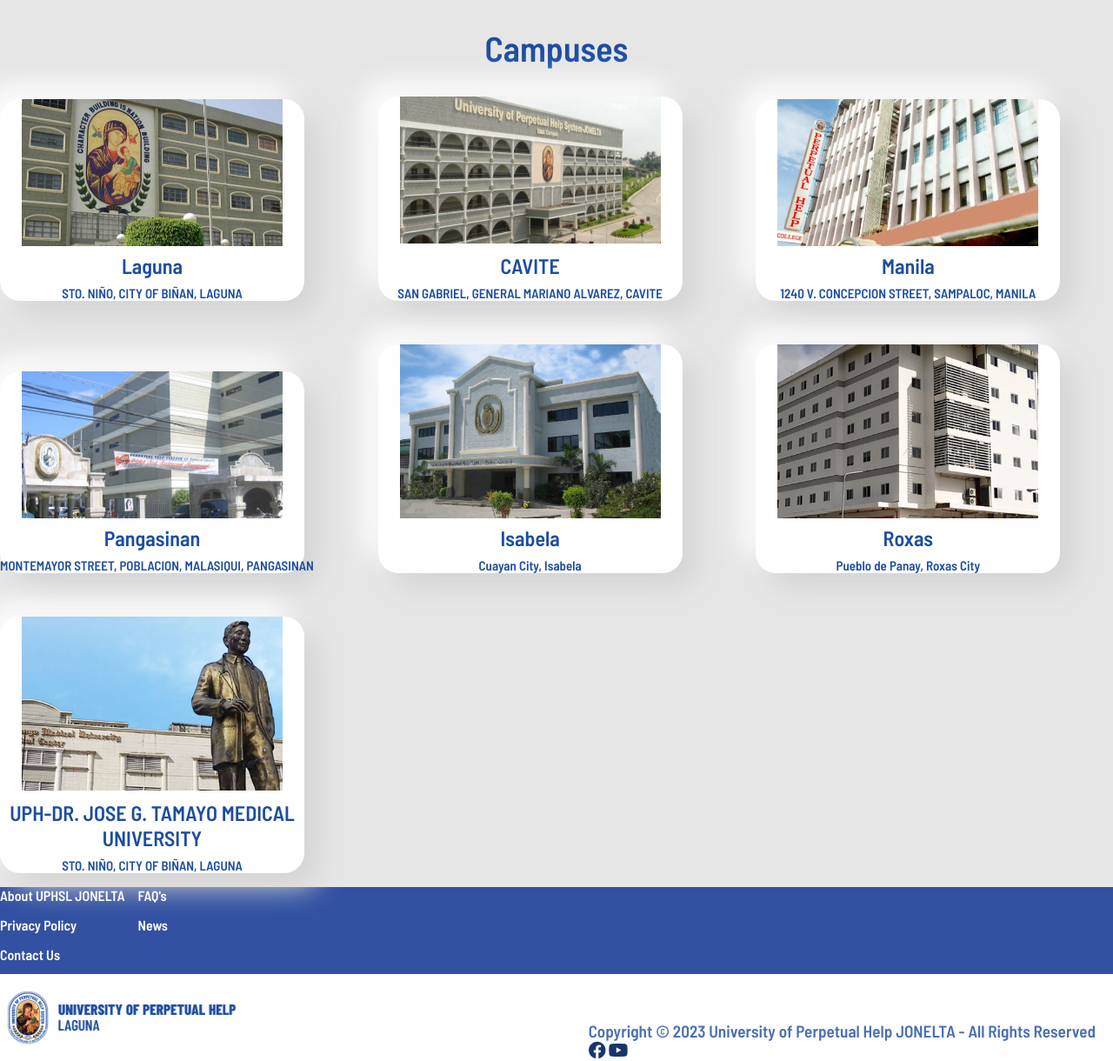
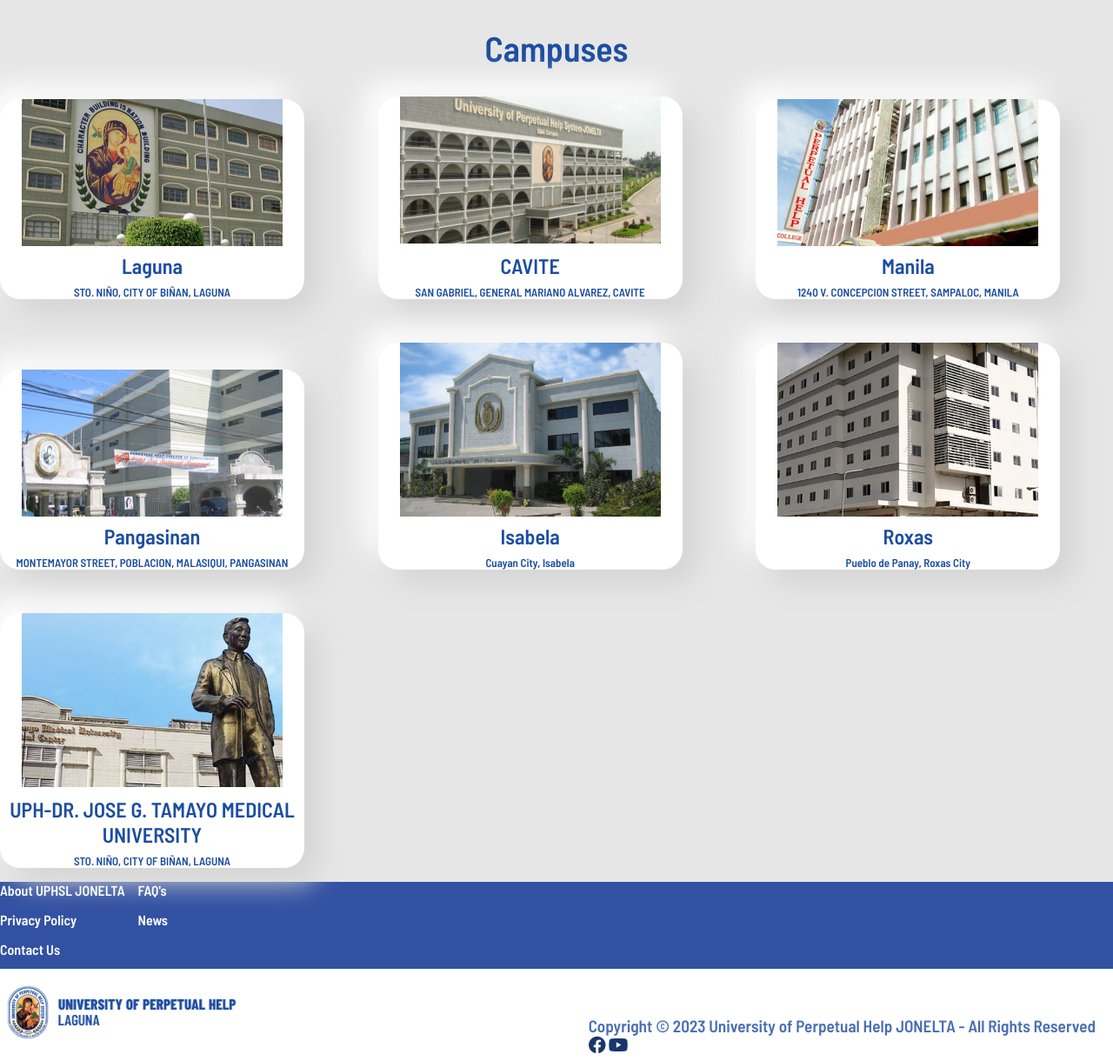
Before and after one commit to PerpetualWebAdmin/Perpetual, a PHP site: page / in a window 1280 px wide. Shown: the part 1879-3099 px from the top of the page at 87% size. Run offline with PHP 8.4, Linux system fonts and the light colour scheme; some libraries are stand-ins or nearby versions.

Commit message:
Location/Changes

```diff
--- a/index.html
+++ b/index.html
@@ -377,7 +377,7 @@
               </div>
 
               <h2 class="camp-lag-title">Laguna</h2>
-              <p class="camp-lag-loc">STO. NIÑO, CITY OF BIÑAN, LAGUNA</p>
+              <p class="camp-loc">STO. NIÑO, CITY OF BIÑAN, LAGUNA</p>
             </div>
             <!--End of Binan Laguna Branch-->
 
@@ -393,7 +393,7 @@
               </div>
 
               <h2 class="camp-gma-title">CAVITE</h2>
-              <p class="camp-gma-loc">
+              <p class="camp-loc">
                 SAN GABRIEL, GENERAL MARIANO ALVAREZ, CAVITE
               </p>
             </div>
@@ -410,7 +410,7 @@
               </div>
 
               <h2 class="camp-sampaloc-title">Manila</h2>
-              <p class="camp-sampaloc-loc">
+              <p class="camp-loc">
                 1240 V. CONCEPCION STREET, SAMPALOC, MANILA
               </p>
             </div>
@@ -427,7 +427,7 @@
               </div>
 
               <h2 class="camp-pangasinan-title">Pangasinan</h2>
-              <p class="camp-pangasinan-loc">
+              <p class="camp-loc">
                 MONTEMAYOR&nbsp;STREET,&nbsp;POBLACION,&nbsp;MALASIQUI,&nbsp;PANGASINAN
               </p>
             </div>
@@ -443,7 +443,7 @@
               </div>
 
               <h2 class="camp-isabela-title">Isabela</h2>
-              <p class="camp-isabela-loc">Cuayan City, Isabela</p>
+              <p class="camp-loc">Cuayan City, Isabela</p>
             </div>
             <!--End of Cauayan Isabela Branch-->
 
@@ -458,7 +458,7 @@
               </div>
 
               <h2 class="camp-roxas-title">Roxas</h2>
-              <p class="camp-roxas-loc">Pueblo de Panay, Roxas City</p>
+              <p class="camp-loc">Pueblo de Panay, Roxas City</p>
             </div>
             <!--End of GMA Branch-->
 
@@ -476,7 +476,7 @@
               <h2 class="camp-medical-title">
                 UPH-DR. JOSE G. TAMAYO MEDICAL UNIVERSITY
               </h2>
-              <p class="camp-medical-loc">STO. NIÑO, CITY OF BIÑAN, LAGUNA</p>
+              <p class="camp-loc">STO. NIÑO, CITY OF BIÑAN, LAGUNA</p>
             </div>
             <!--End of Manila Branch-->
           </div>
--- a/styles/main.css
+++ b/styles/main.css
@@ -356,8 +356,8 @@ input[type="checkbox"]:checked ~ .arrow{
     padding-top: 0.5rem;
     color: var(--default-back);
 }
-.camp-lag-loc{
-    font-size: 15px;
+.camp-loc{
+    font-size: 13px;
     padding-top: 0.5rem;
     text-align: center;
     color: var(--default-back);
@@ -374,13 +374,7 @@ input[type="checkbox"]:checked ~ .arrow{
     text-align: center;
     color: var(--default-back);
 }
-.camp-gma-loc{
-    font-size: 15px;
-    padding-top: 0.5rem;
-    text-align: center;
-    color: var(--default-back);
-}
-/*End of GMA*/
+
 
 /*Start of Manila*/
 .camp-sampaloc{
@@ -393,12 +387,7 @@ input[type="checkbox"]:checked ~ .arrow{
     text-align: center;
     color: var(--default-back);
 }
-.camp-sampaloc-loc{
-    font-size: 15px;
-    padding-top: 0.5rem;
-    text-align: center;
-    color: var(--default-back);
-}
+
 /*End of Manila*/
 
 /*Start of Pangasinan*/
@@ -413,12 +402,7 @@ input[type="checkbox"]:checked ~ .arrow{
     text-align: center;
     color: var(--default-back);
 }
-.camp-pangasinan-loc{
-    font-size: 15px;
-    padding-top: 0.5rem;
-    text-align: center;
-    color: var(--default-back);
-}
+
 /*End of Pangasinan*/
 
 /*Start of Isabela College*/
@@ -433,12 +417,7 @@ input[type="checkbox"]:checked ~ .arrow{
     text-align: center;
     color: var(--default-back);
 }
-.camp-isabela-loc{
-    font-size: 15px;
-    padding-top: 0.5rem;
-    text-align: center;
-    color: var(--default-back);
-}
+
 /*End of Isabela*/
 
 /*Start of Roxas*/
@@ -452,12 +431,7 @@ input[type="checkbox"]:checked ~ .arrow{
     text-align: center;
     color: var(--default-back);
 }
-.camp-roxas-loc{
-    font-size: 15px;
-    padding-top: 0.5rem;
-    text-align: center;
-    color: var(--default-back);
-}
+
 /*End of Roxas*/
 
 /*Start of Medical College*/
@@ -471,12 +445,7 @@ input[type="checkbox"]:checked ~ .arrow{
     text-align: center;
     color: var(--default-back);
 }
-.camp-medical-loc{
-    font-size: 15px;
-    padding-top: 0.5rem;
-    text-align: center;
-    color: var(--default-back);
-}
+
 /*End of Medical College*/
 
 /*End of Campuses Section*/
```
